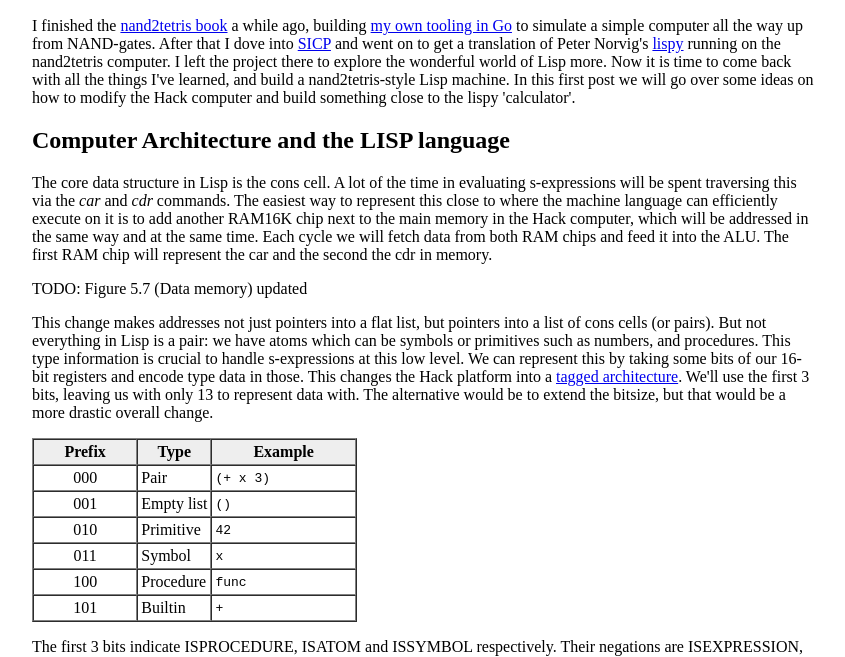
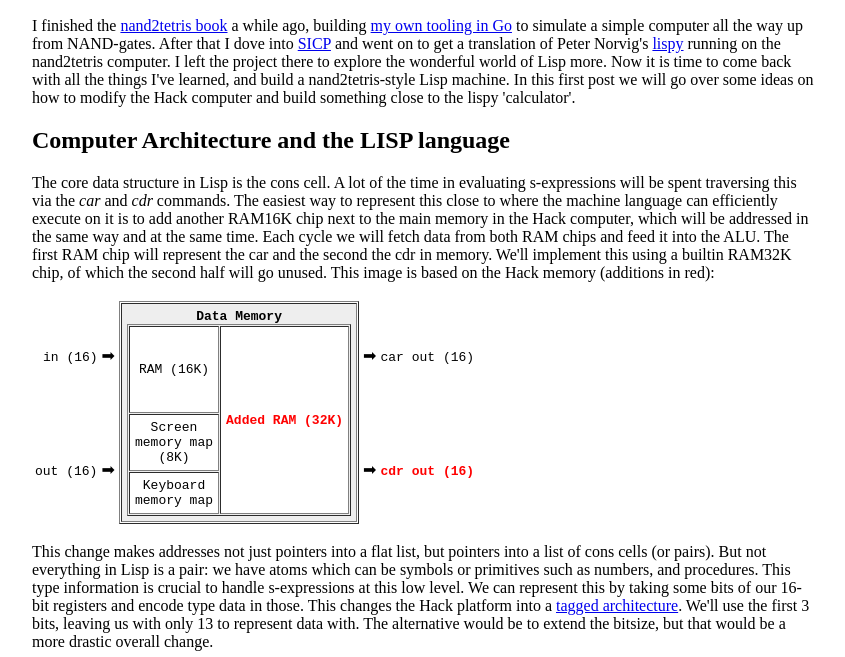
Before and after one commit to deosjr/deosjr.github.io, a plain HTML site: page nand2lisp.html in a window 1280 px wide. Shown: the part 96-753 px from the top of the page, without its empty margins (0-845 px from the left). Drawn offline with Linux system fonts and the light colour scheme.

Commit message:
add image 5.7

```diff
--- a/nand2lisp.html
+++ b/nand2lisp.html
@@ -30,10 +30,24 @@ A lot of the time in evaluating s-expressions will be spent traversing this via
 The easiest way to represent this close to where the machine language can efficiently execute on it is to add another RAM16K chip next to the main memory in the Hack computer,
 which will be addressed in the same way and at the same time. Each cycle we will fetch data from both RAM chips and feed it into the ALU.
 The first RAM chip will represent the car and the second the cdr in memory.
+We'll implement this using a builtin RAM32K chip, of which the second half will go unused.
+This image is based on the Hack memory (additions in red):
 
-<p> TODO: Figure 5.7 (Data memory) updated </p>
+<p>
+<table>
+<tr><td>&nbsp; <tt>in (16)</tt> &#10145;<td rowspan="3">
+<table border=1 cellspacing=1 cellpadding=5>
+<tr style="background-color:#EEEEEE"><td align=center><tt><b>Data Memory</b>
+<table border=1 cellspacing=1 cellpadding=5>
+<tr style="background-color:#FFFFFF"><td align=center><br><br>RAM (16K)<br><br><br><td rowspan="3"><b style="color:red">Added RAM (32K)</b>
+<tr style="background-color:#FFFFFF"><td align=center>Screen <br> memory map <br> (8K)
+<tr style="background-color:#FFFFFF"><td align=center>Keyboard <br> memory map
+</table>
+</table><td>&#10145;&nbsp;<tt>car out (16)</tt>
+<tr><td><tt>out (16)</tt> &#10145;<td>&#10145;&nbsp;<tt><b style="color:red">cdr out (16)</b></tt>
+</table>
 
-This change makes addresses not just pointers into a flat list, but pointers into a list of cons cells (or pairs).
+<p> This change makes addresses not just pointers into a flat list, but pointers into a list of cons cells (or pairs).
 But not everything in Lisp is a pair: we have atoms which can be symbols or primitives such as numbers, and procedures.
 This type information is crucial to handle s-expressions at this low level.
 We can represent this by taking some bits of our 16-bit registers and encode type data in those.
@@ -60,6 +74,9 @@ Their negations are ISEXPRESSION, ISPAIR and ISPRIMITIVE.
 The last two missing combinations I will most likely use to represent special procedures, more on that later.
 Note that the 16-bit numbers representation in Hack gets some features for free that we lose this way without modifying the ALU further, main one being negative numbers as 2's complement.
 In return we get extremely low-level type checking, which I find more interesting to play with.
+
+<p>One caveat is that we now have to be very careful not to confuse pointers to pairs with pairs themselves, as it all looks the same in memory.
+In general, we'll assume that the stack only works with pointers and the heap only contains actual cons cells.
 
 <p>At this point we have all the setup we need to build Lisp-specific machine instructions.
 What's left is to define them and extend the ALU to recognise these new instructions and execute them without breaking the existing Hack ones.
```
